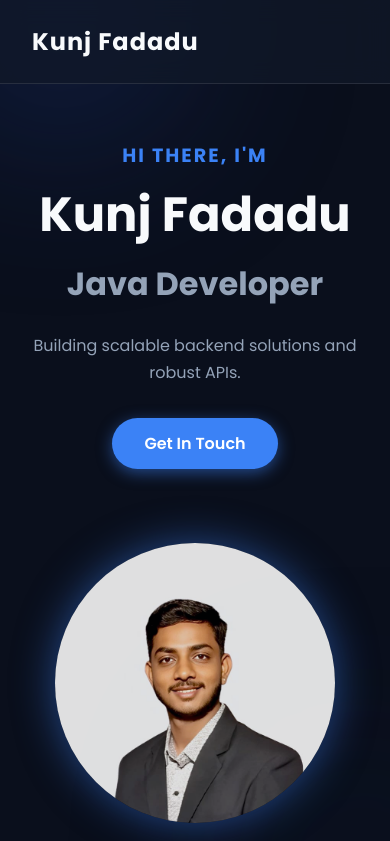
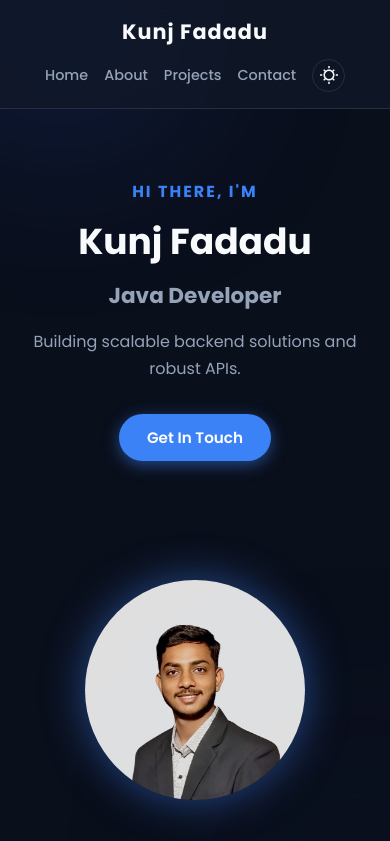
Before and after one commit to Kunj-Patel04/kunj_portfolio, a plain HTML site: page index.html in a window 390 px wide. Shown: the top 841 px of the page. Drawn offline with Linux system fonts and the light colour scheme.

Commit message:
make responsive for mobile

```diff
--- a/style.css
+++ b/style.css
@@ -41,12 +41,15 @@
 
 html {
     scroll-behavior: smooth;
+    scroll-padding-top: 90px;
+    overflow-x: hidden;
 }
 
 body {
     background-color: var(--bg-base);
     color: var(--text-primary);
     overflow-x: hidden;
+    width: 100%;
     transition: background-color 0.4s ease, color 0.4s ease;
     position: relative;
 }
@@ -116,6 +119,7 @@ section {
     margin-bottom: 3rem;
     position: relative;
     display: inline-block;
+    width: fit-content;
 }
 
 .section-title::after {
@@ -415,6 +419,7 @@ nav {
     width: 24px;
     height: 24px;
     fill: var(--accent-primary);
+    flex-shrink: 0;
 }
 
 footer {
@@ -425,24 +430,172 @@ footer {
     margin-top: auto;
 }
 
+/* Tablet & Smaller Laptop Screens */
 @media (max-width: 900px) {
+    html {
+        scroll-padding-top: 110px;
+    }
+
+    nav {
+        padding: 1rem 0;
+    }
+
+    .nav-content {
+        flex-direction: column;
+        gap: 0.75rem;
+    }
+
+    .nav-links {
+        display: flex;
+        flex-wrap: wrap;
+        justify-content: center;
+        gap: 1.25rem;
+    }
+
+    section {
+        padding: 80px 0;
+        min-height: auto;
+    }
+
     #home {
         grid-template-columns: 1fr;
         text-align: center;
-        gap: 2rem;
+        gap: 2.5rem;
+        padding-top: 150px;
+        min-height: 100vh;
     }
-    .about-content {
-        grid-template-columns: 1fr;
-    }
+
     .hero-text h1 {
         font-size: 3rem;
     }
+
+    .hero-text h2 {
+        font-size: 1.6rem;
+    }
+
     .image-placeholder {
-        width: 280px;
-        height: 280px;
+        width: 260px;
+        height: 260px;
         margin: 0 auto;
     }
-    .nav-links {
-        display: none;
+
+    .about-content {
+        grid-template-columns: 1fr;
+        gap: 2.5rem;
+    }
+
+    .projects-grid {
+        grid-template-columns: repeat(auto-fit, minmax(260px, 1fr));
     }
 }
+
+/* Mobile Phone Screens */
+@media (max-width: 600px) {
+    .container {
+        padding: 0 1.25rem;
+    }
+
+    .logo {
+        font-size: 1.3rem;
+    }
+
+    .nav-links {
+        gap: 1rem;
+    }
+
+    .nav-links a {
+        font-size: 0.9rem;
+    }
+
+    .theme-toggle {
+        padding: 0.4rem;
+    }
+
+    .theme-toggle svg {
+        width: 18px;
+        height: 18px;
+    }
+
+    section {
+        padding: 60px 0;
+    }
+
+    #home {
+        padding-top: 135px;
+        gap: 2rem;
+    }
+
+    .hero-text h3 {
+        font-size: 1rem;
+    }
+
+    .hero-text h1 {
+        font-size: 2.25rem;
+    }
+
+    .hero-text h2 {
+        font-size: 1.35rem;
+        margin-bottom: 1rem;
+    }
+
+    .image-placeholder {
+        width: 220px;
+        height: 220px;
+    }
+
+    .section-title {
+        font-size: 2rem;
+        margin-bottom: 2rem;
+    }
+
+    .about-text {
+        padding: 1.5rem;
+    }
+
+    .skills-container h3 {
+        font-size: 1.3rem;
+        margin-bottom: 1rem;
+    }
+
+    .skill-tag {
+        padding: 0.5rem 1rem;
+        font-size: 0.85rem;
+    }
+
+    .projects-grid {
+        grid-template-columns: 1fr;
+        gap: 1.5rem;
+    }
+
+    .project-card {
+        padding: 1.5rem;
+    }
+
+    .project-card h3 {
+        font-size: 1.25rem;
+    }
+
+    .contact-content {
+        padding: 2.5rem 1.25rem;
+    }
+
+    .contact-content p {
+        font-size: 1rem;
+    }
+
+    .contact-details {
+        flex-direction: column;
+        gap: 1.25rem;
+        align-items: center;
+    }
+
+    .contact-item {
+        font-size: 0.95rem;
+        word-break: break-word;
+    }
+
+    .btn {
+        padding: 0.75rem 1.75rem;
+        font-size: 0.95rem;
+    }
+}
```
